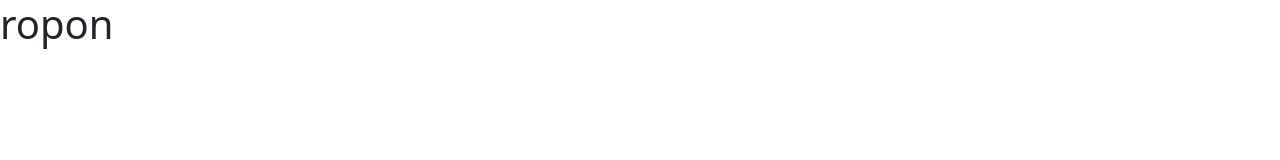
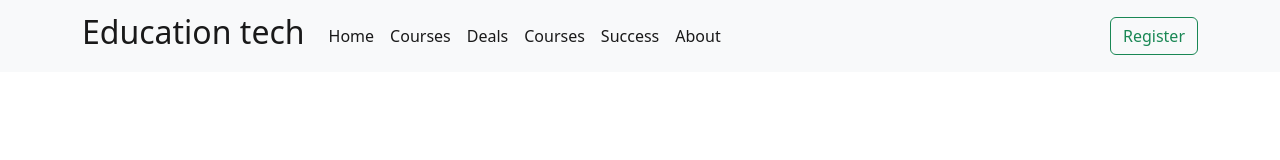
Before and after one commit to abul1980hasan/Education-tech-company, a plain HTML site: page index.html in a window 1280 px wide. Drawn offline with nearby package versions, Linux system fonts and the light colour scheme.

Commit message:
adding nav bar

```diff
--- a/index.html
+++ b/index.html
@@ -9,8 +9,47 @@
     <link href="https://cdn.jsdelivr.net/npm/bootstrap@5.2.0/dist/css/bootstrap.min.css" rel="stylesheet" integrity="sha384-gH2yIJqKdNHPEq0n4Mqa/HGKIhSkIHeL5AyhkYV8i59U5AR6csBvApHHNl/vI1Bx" crossorigin="anonymous">
 </head>
 <body>
+    <!-- header start -->
+    <header>
+        <!-- navbar -->
+        <nav class="navbar navbar-expand-lg bg-light">
+            <div class="container">
+              <a class="navbar-brand" href="#"><h2>Education tech</h2></a>
+              <button class="navbar-toggler" type="button" data-bs-toggle="collapse" data-bs-target="#navbarSupportedContent" aria-controls="navbarSupportedContent" aria-expanded="false" aria-label="Toggle navigation">
+                <span class="navbar-toggler-icon"></span>
+              </button>
+              <div class="collapse navbar-collapse" id="navbarSupportedContent">
+                <ul class="navbar-nav me-auto mb-2 mb-lg-0">
+                  <li class="nav-item">
+                    <a class="nav-link active" aria-current="page" href="#">Home</a>
+                  </li>
+                  <li class="nav-item">
+                    <a class="nav-link active" aria-current="page" href="#">Courses</a>
+                  </li>
+                  <li class="nav-item">
+                    <a class="nav-link active" aria-current="page" href="#">Deals</a>
+                  </li>
+                  <li class="nav-item">
+                    <a class="nav-link active" aria-current="page" href="#">Courses</a>
+                  </li>
+                  <li class="nav-item">
+                    <a class="nav-link active" aria-current="page" href="#">Success</a>
+                  </li>
+                  <li class="nav-item">
+                    <a class="nav-link active" aria-current="page" href="#">About</a>
+                  </li>
+                </ul>
+                <form class="d-flex" role="search">
+                  <button class="btn btn-outline-success" type="submit">Register</button>
+                </form>
+              </div>
+            </div>
+          </nav>
 
-    <h1>ropon</h1>
+        <!-- navbar end -->
+    </header>
+    <!-- header end -->
+
 
     <!-- JavaScript Bundle with Popper -->
     <script src="https://cdn.jsdelivr.net/npm/bootstrap@5.2.0/dist/js/bootstrap.bundle.min.js" integrity="sha384-A3rJD856KowSb7dwlZdYEkO39Gagi7vIsF0jrRAoQmDKKtQBHUuLZ9AsSv4jD4Xa" crossorigin="anonymous"></script>
```
